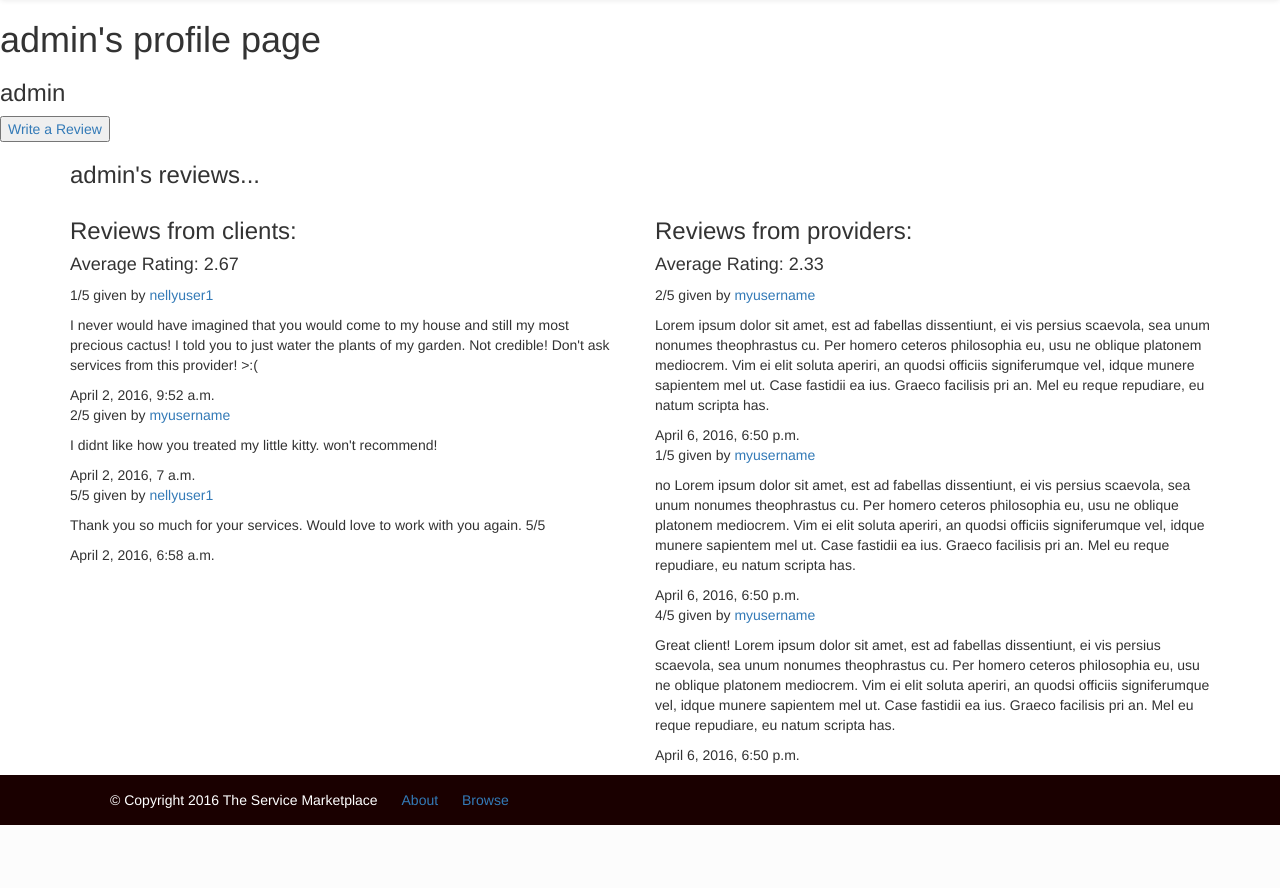
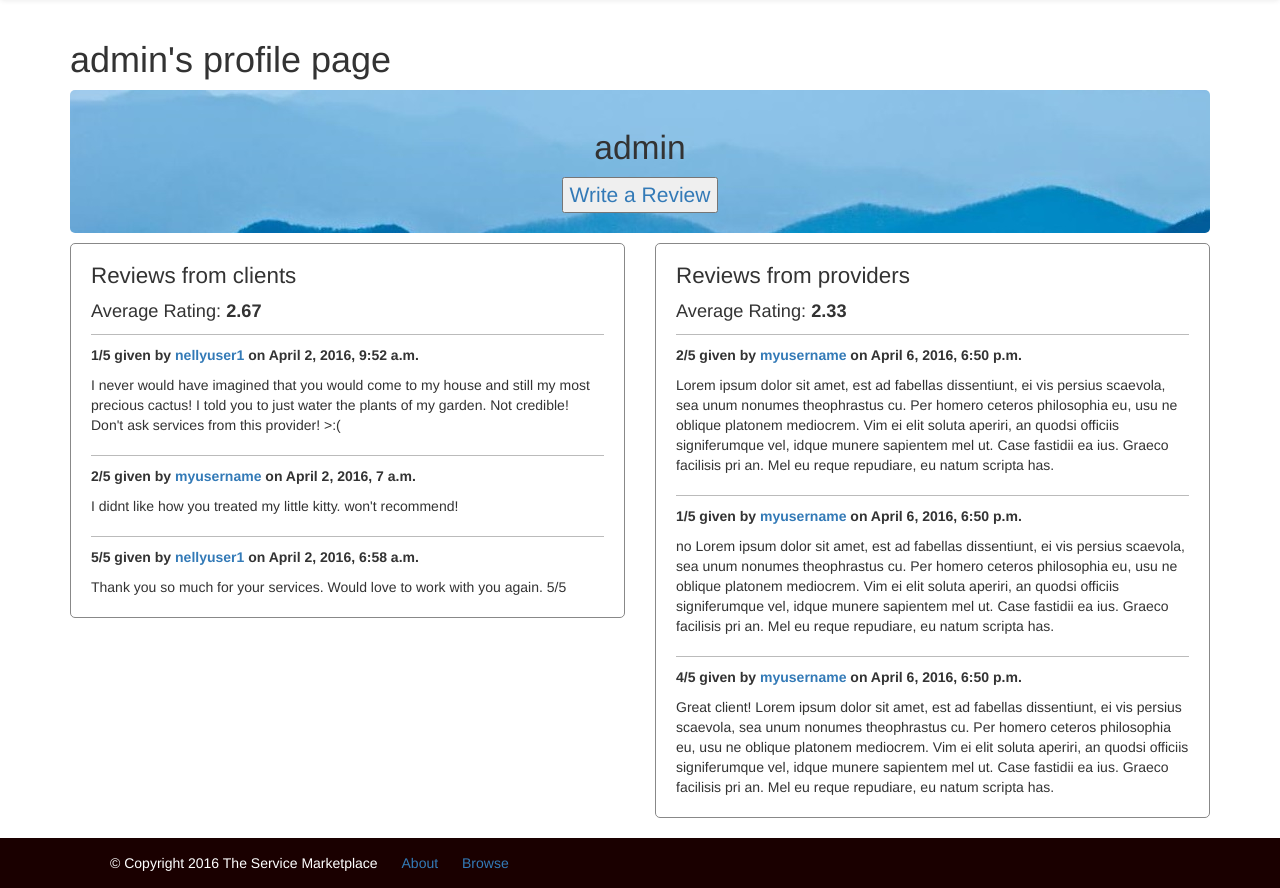
Before and after one commit to slcortes/ServiceMarketplace, a Django app: page /user/admin/ in a window 1280 px wide. Shown: the part 52-940 px from the top of the page. Before the commit the page ends 877 px from the top, so only its background shows below. Run offline with Django 3.2, Linux system fonts and the light colour scheme; data comes from the database, SQL or seed files in the repository; both versions use the stored data as it was after the commit; some libraries are stand-ins or nearby versions.

Commit message:
front end: user_profile; search_result

```diff
--- /dev/null
+++ b/market/static/css/user_profile.css
@@ -0,0 +1,32 @@
+
+.review {
+    padding: 10px 0;
+    border-top: 1px solid #bbb;
+}
+
+.review-column {
+    border-radius: 5px;
+    border: 1px solid #888;
+    padding: 0 20px;
+    margin: 10px 0;
+}
+
+.rating {
+    font-size: 1.3em;
+}
+
+.bold {
+    font-weight: bold;
+}
+
+h3 {
+    font-size: 1.6em;
+}
+
+.profile-info {
+    background-image: url(../Images/mountains.jpg);
+    border-radius: 5px;
+    padding: 20px;
+    text-align: center;
+    font-size: 1.5em;
+}
--- a/market/templates/market/search_result.html
+++ b/market/templates/market/search_result.html
@@ -25,7 +25,6 @@
 
                             <div class="date">{{ service.created_date }}</div>
                             <p>{{ service.location }}</p>
-                            <button class="btn btn-sm btn-primary">Bid Now</button>
                         </div>
                     </div>
                 </div>
@@ -46,7 +45,6 @@
 
                             <div class="date">{{ service.created_date }}</div>
                             <p>{{ service.location }}</p>
-                            <button class="btn btn-sm btn-primary">Bid Now</button>
                         </div>
                     </div>
                 </div>
@@ -67,7 +65,6 @@
 
                             <div class="date">{{ service.created_date }}</div>
                             <p>{{ service.location }}</p>
-                            <button class="btn btn-sm btn-primary">Bid Now</button>
                         </div>
                     </div>
                 </div>
--- a/market/templates/market/user_profile.html
+++ b/market/templates/market/user_profile.html
@@ -1,15 +1,21 @@
 {% extends "market/base.html" %}
 
+{% block css %}
+{% load staticfiles %}
+    <link rel="stylesheet" href="{% static 'css/user_profile.css' %}">
+{% endblock %}
+
+
 {% block content %}
+
+    <div class="container">
         <h1>{{ user.username }}'s profile page</h1>
 
         <!-- User's info -->
-    <div>
+        <div class="profile-info">
             <h3>{{ user.username }}</h3>
             <p>{{ user.first_name }}</p>
             <p>{{ user.last_name }}</p>
-    </div>
-
 
             <!-- Write a review -->
             {% if user.is_authenticated and not is_owner %}
@@ -18,37 +24,42 @@
                 </div>
             {% endif %}
 
+        </div>
+
 
         <!-- User's reviews -->
-    <div class="container">
-        <h3>{{ user.username }}'s reviews...</h3>
         <div class="row">
             <div class="col-lg-6">
-    			<h3>Reviews from clients:</h3>
+                <div class="review-column">
+                    <h3>Reviews from clients</h3>
                     {% if reviews_clients %}
-                    <h4>Average Rating: {{ avg_rating_clients }}</h4>
+                    <p class="rating">Average Rating: <span class="bold">{{ avg_rating_clients }}</span></p>
+                        <div>
                             {% for review in reviews_clients %}
                                 <div class="review">
-                            <p>{{ review.rating }}/5 given by <a href="{% url 'user_profile' username=review.author %}">{{ review.author }}</a></p>
+                                    <p class="bold">{{ review.rating }}/5 given by <a href="{% url 'user_profile' username=review.author %}">{{ review.author }}</a> on <span class="date">{{ review.created_date }}</span></p>
                                     <p>{{ review.comment }}</p>
-                            <div class="date">{{ review.created_date }}</div>
                                 </div>
                             {% endfor %}
+                        </div>
                     {% else %}
                         <p>{{ user.username }} has no reviews from clients.</p>
                     {% endif %}
                 </div>
+            </div>
             <div class="col-lg-6">
-                <h3>Reviews from providers:</h3>
+                <div class="review-column">
+                    <h3>Reviews from providers</h3>
                     {% if reviews_providers %}
-                    <h4>Average Rating: {{ avg_rating_providers }}</h4>
+                    <p class="rating">Average Rating: <span class="bold">{{ avg_rating_providers }}</span></p>
+                        <div>
                             {% for review in reviews_providers %}
                                 <div class="review">
-                            <p>{{ review.rating }}/5 given by <a href="{% url 'user_profile' username=review.author %}">{{ review.author }}</a></p>
+                                    <p class="bold">{{ review.rating }}/5 given by <a href="{% url 'user_profile' username=review.author %}">{{ review.author }}</a> on <span class="date">{{ review.created_date }}</span></p>
                                 <p>{{ review.comment }}</p>
-                            <div class="date">{{ review.created_date }}</div>
                                 </div>
                             {% endfor %}
+                        </div>
                     {% else %}
                         <p>{{ user.username }} has no reviews from providers.</p>
                     {% endif %}
@@ -56,6 +67,8 @@
             </div>
         </div>
 
+    </div>
+
 
 
 
```
Also changed, not shown: db.sqlite3, market/static/Images/mountains.jpg (added). Lines whose indentation alone changed are shown as unchanged.
